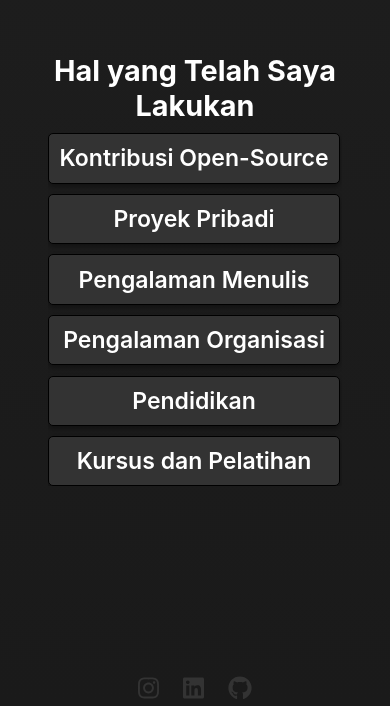
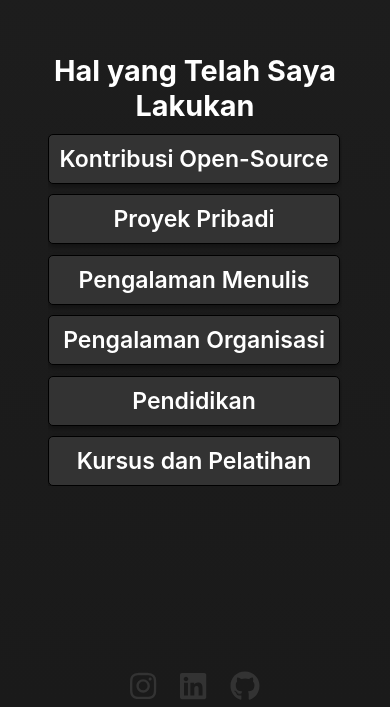
Before and after one commit to Fatih20/FatihNRI, a React (Create React App) app: page / in a window 390 px wide. Shown: the part 987-1694 px from the top of the page. Built offline with nearby package versions, Linux system fonts and the light colour scheme.

Commit message:
Enlarge icon sizes for mobile and increase gap between the title of option and the viewport top.

```diff
--- a/src/components/body/body.js
+++ b/src/components/body/body.js
@@ -15,6 +15,10 @@ const Main = styled.div`
     height: calc(100vh - 2.5em);
     justify-content: center;
     width: 100%;
+
+    @media (max-width: 601px){
+        height: calc(100vh - 3em);
+    }
 
     /* border: solid 1px white; */
 `;
--- a/src/components/body/mainContent.js
+++ b/src/components/body/mainContent.js
@@ -33,6 +33,11 @@ const Title = styled.h2`
     font-size: 1em;
     text-align: center;
     padding: 0.375em 0;
+
+    @media (max-width: 601px){
+        padding: 0.6em 0 0.375em 0;
+
+    }
 
     /* border : solid 1px white; */
 
@@ -183,6 +188,10 @@ const BackButton = styled(VanillaButton)`
 
     /* border : solid 1px white; */
 
+    @media (max-width: 601px){
+        font-size: 0.75em;
+    }
+
     &:hover {
         padding-left: 0;
         padding-right: 0.1875em;
@@ -195,7 +204,6 @@ const Spacer = styled.div`
 
 export default function MainContent ({indexOfChoiceDisplayed, handleChoiceClick, backToSelection}){
     const {options, bodyTitle} = useContent();
-
 
     function optionMaker({name}, indexOfOption) {
         return (
--- a/src/components/footer.js
+++ b/src/components/footer.js
@@ -30,6 +30,10 @@ const IconsContainer = styled.div`
     font-size: 0.8em;
     justify-content: center;
     gap: 1.5rem;
+
+    @media (max-width: 601px){
+        font-size: 1em;
+    }
 `;
 
 const Icons = styled.a`
```
